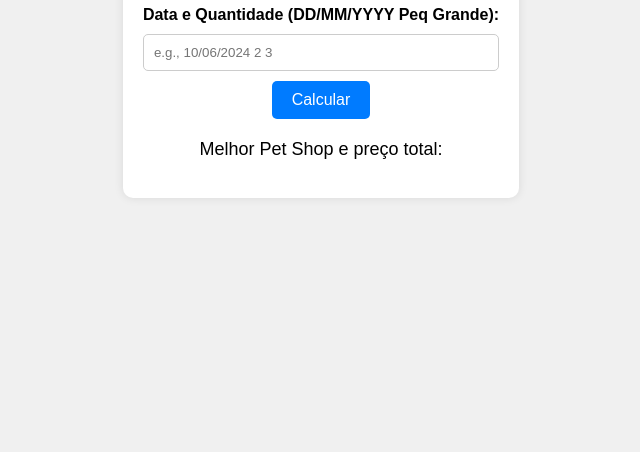
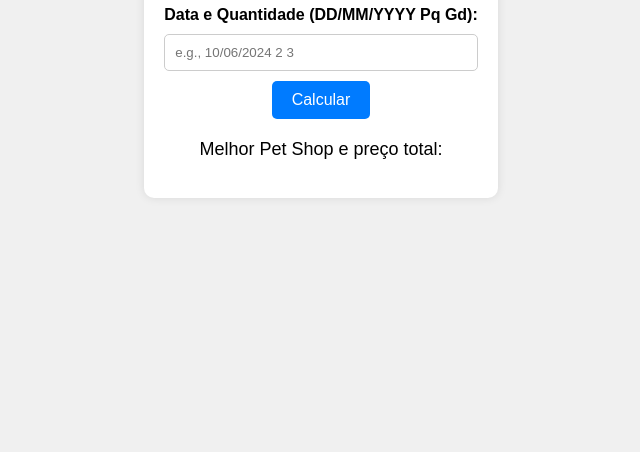
Before and after one commit to JPMaiadeP/testeDTI, a plain HTML site: page index.html in a window 1280 px wide. Shown: the part 348-800 px from the top of the page, without its empty margins (319-959 px from the left). Drawn offline with Linux system fonts and the light colour scheme.

Commit message:
Add files via upload

```diff
--- a/index.html
+++ b/index.html
@@ -10,7 +10,7 @@
 <body>
     <div class="container">
         <h1>Melhor Pet Shop</h1>
-        <label for="input">Data e Quantidade (DD/MM/YYYY Peq Grande):</label>
+        <label for="input">Data e Quantidade (DD/MM/YYYY Pq Gd):</label>
         <input type="text" id="input" placeholder="e.g., 10/06/2024 2 3">
         <button onclick="getBestPetShop()">Calcular</button>
         <p>Melhor Pet Shop e preço total: <span id="result"></span></p>
```
